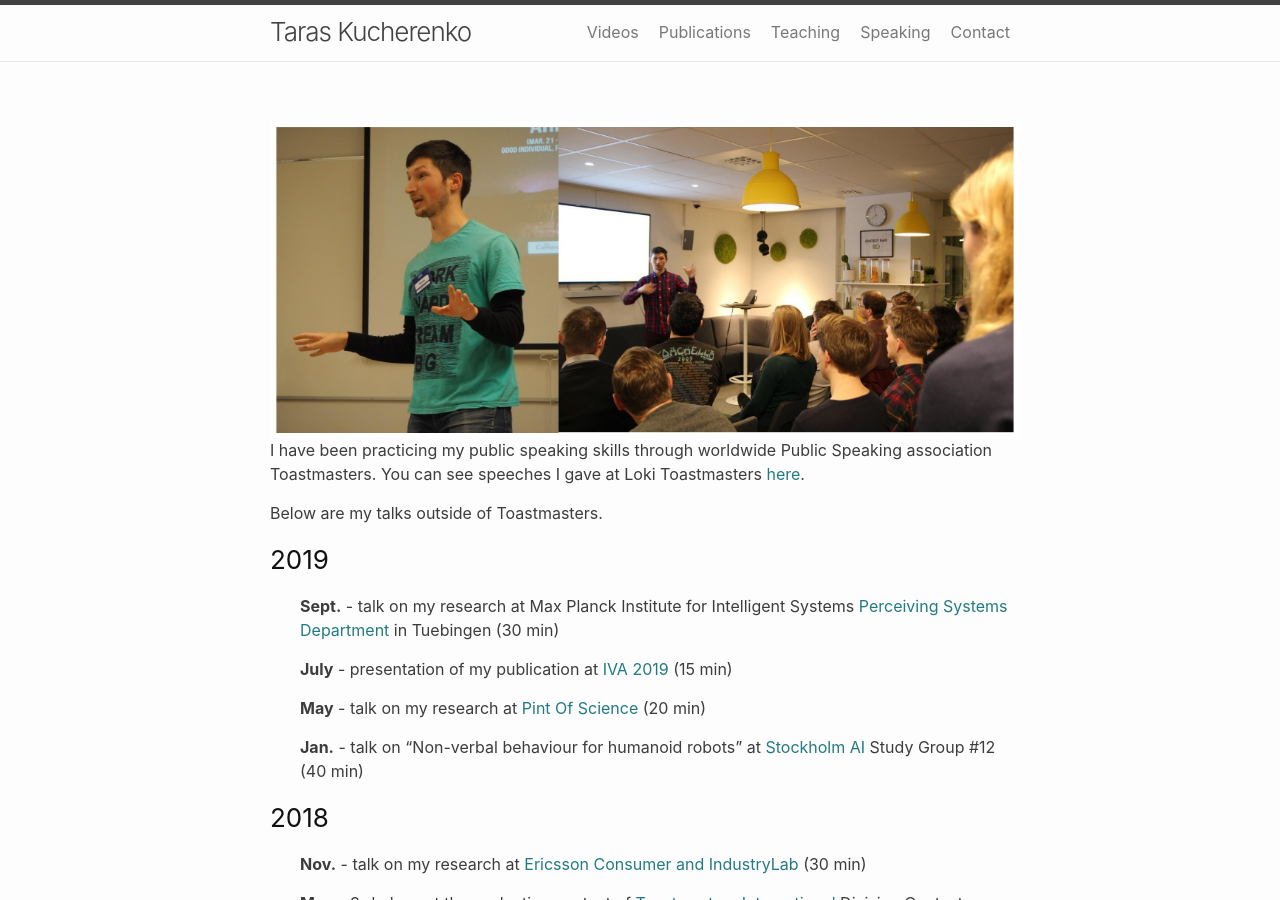
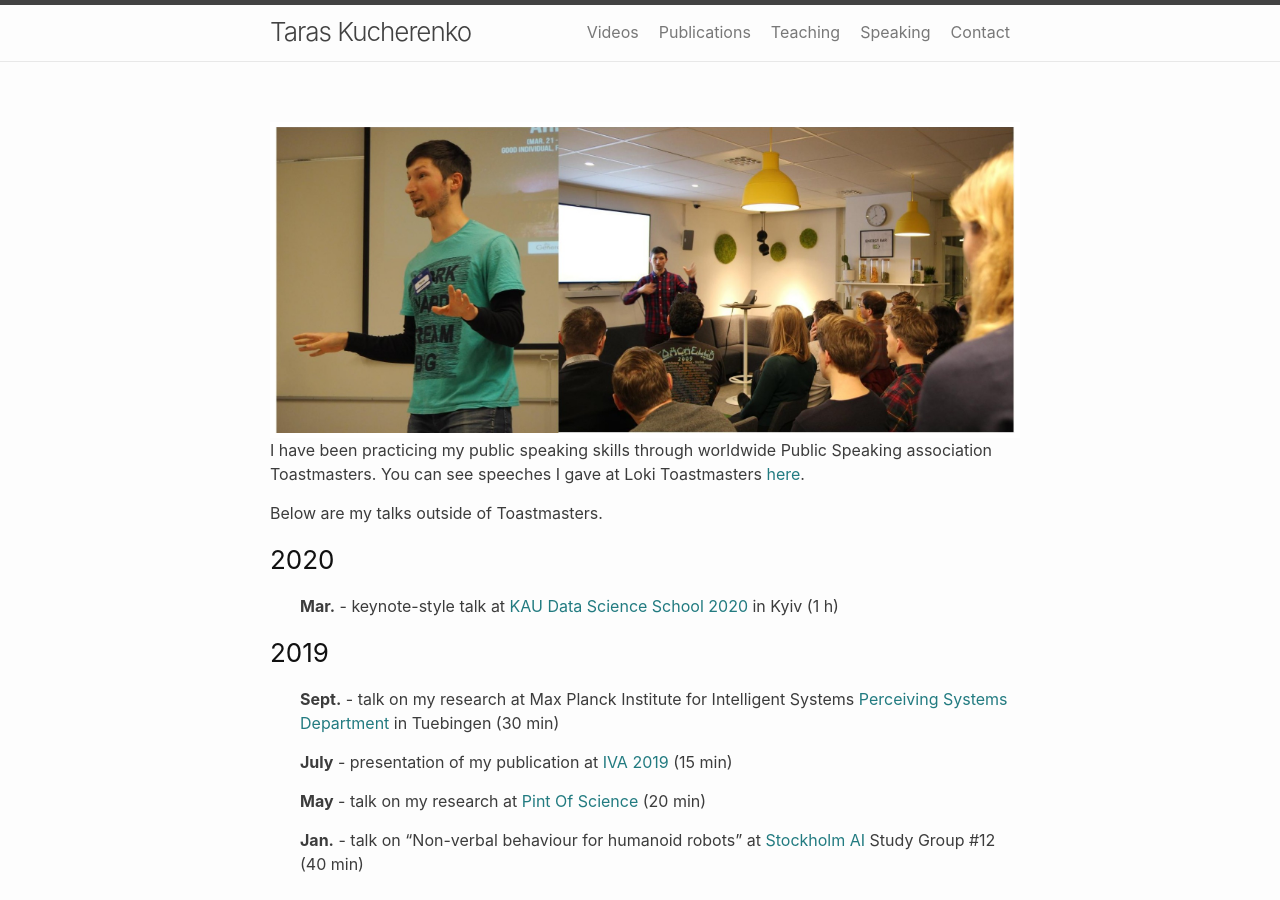
Before and after one commit to Svito-zar/Svito-zar.github.io, a Jekyll site: the page built from _pages/speaking.md, in a window 1280 px wide and 900 px high. Built offline with Jekyll 4.4.1, drawn with Linux system fonts in a browser that asks for light colours.

Commit message:
Added the talk in KAU School

```diff
--- a/_pages/speaking.md
+++ b/_pages/speaking.md
@@ -10,6 +10,8 @@
 
 Below are my talks outside of Toastmasters.
 
+### 2020
+* <strong>Mar.</strong> - keynote-style talk at [KAU Data Science School 2020](https://sites.google.com/view/kaudatascienceschool-2020/taras-kucherenko) in Kyiv (1 h)
 
 ### 2019
 * <strong>Sept.</strong> - talk on my research at Max Planck Institute for Intelligent Systems [Perceiving Systems Department](https://ps.is.tuebingen.mpg.de/events/how-to-make-your-agent-gesture-in-a-natural-way) in Tuebingen (30 min)
```
Also changed, not shown: _pages/publications.md (+1 -1 lines).
